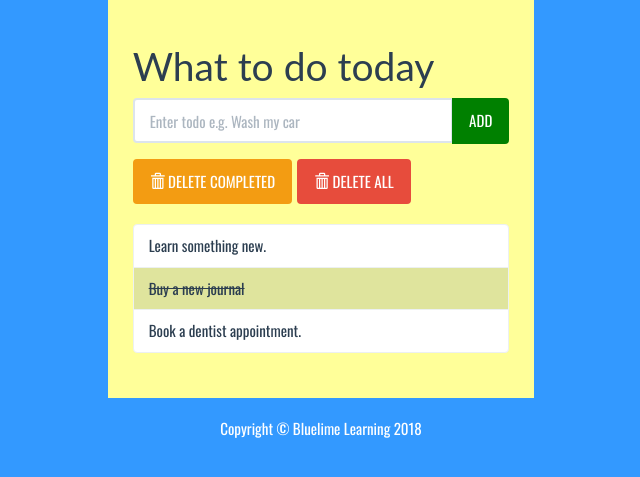
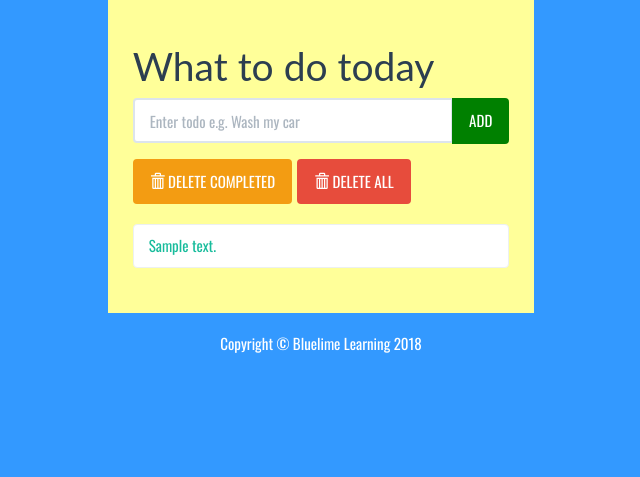
Before and after one commit to ezhu17/todoapp, a Django app: template todolist/templates/todolist/index.html in a window 1280 px wide. Shown: the part 129-606 px from the top of the page, without its empty margins (319-959 px from the left). Run offline with Django 3.2, Linux system fonts and the light colour scheme; the template is opened without the code that fills it: most values are stand-ins (such as "Sample title", 1, 10 or a date in 2020); some libraries are stand-ins or nearby versions.

Commit message:
Displaying database items

```diff
--- a/todolist/templates/todolist/index.html
+++ b/todolist/templates/todolist/index.html
@@ -51,9 +51,13 @@
 					</div>
 
 					<ul class="list-group t20">
-						<li class="list-group-item">Learn something new.</li>
-						<li class="list-group-item todo-completed">Buy a new journal</li>
-						<li class="list-group-item">Book a dentist appointment.</li>
+						{% for item in todo_items %}
+						  {% if item.completed %}
+						  <li class="list-group-item todo-completed">{{item.text}}</li>
+						  {% else %}
+						  <a href="#"><li class="list-group-item">{{item.text}}</li></a>
+						  {% endif %}
+						{% endfor %}
 					</ul>
 				</div>
 			</div>
```
